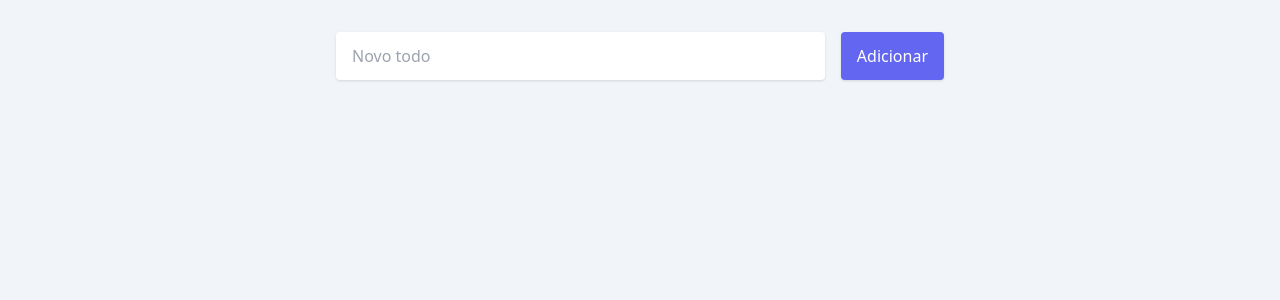
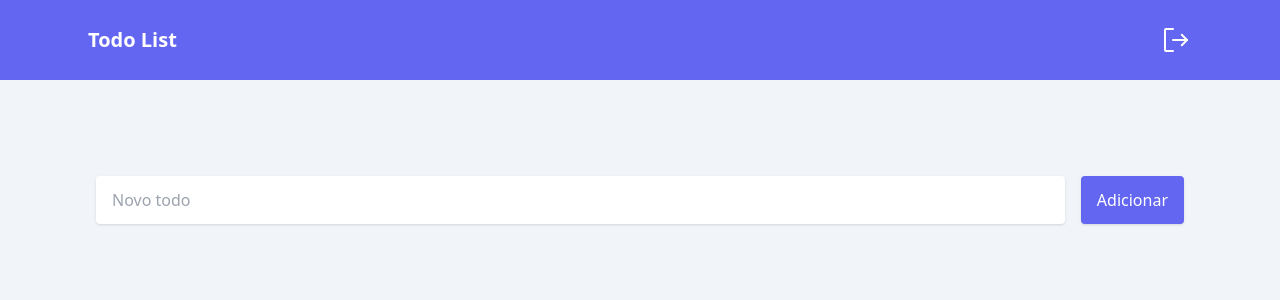
Before and after one commit to wandersonalwes/supabase-todolist, a React (Vite) app: page / in a window 1280 px wide. Shown: the top 300 px of the page. Built offline with nearby package versions, Linux system fonts and the light colour scheme.

Commit message:
feat: add header

```diff
--- /dev/null
+++ b/src/components/header.tsx
@@ -0,0 +1,14 @@
+import { SignOut } from "phosphor-react";
+
+export const Header = () => {
+  return (
+    <header className="bg-indigo-500">
+      <div className="py-6 mb-16 flex items-center gap-4 justify-between px-6 max-w-6xl mx-auto">
+        <h1 className="text-xl text-white font-bold">Todo List</h1>
+        <button>
+          <SignOut className="w-8 h-8 text-white" />
+        </button>
+      </div>
+    </header>
+  );
+};
--- a/src/pages/todo-list.tsx
+++ b/src/pages/todo-list.tsx
@@ -1,5 +1,6 @@
 import { FormEvent, useState } from "react";
 import { Button } from "../components/button";
+import { Header } from "../components/header";
 import { Input } from "../components/input";
 import { TodoItem, TodoType } from "../components/todo-item";
 
@@ -12,12 +13,12 @@ export const TodoList = () => {
 
     if (!todo) return;
     setTodos((state) => [
-      ...state,
       {
         id: new Date().getTime().toString(),
         is_complete: false,
         task: todo,
       },
+      ...state,
     ]);
     setTodo("");
   };
@@ -52,8 +53,10 @@ export const TodoList = () => {
   };
 
   return (
-    <form onSubmit={handleAddTodo} className="bg-slate-100 ">
-      <div className="min-h-screen flex items-center p-8 flex-col gap-3 max-w-2xl mx-auto">
+    <div className="bg-slate-100 min-h-screen">
+      <Header />
+      <form onSubmit={handleAddTodo}>
+        <div className="flex items-center p-8 flex-col gap-3 max-w-6xl mx-auto">
           <div className="flex gap-4 items-center w-full mb-8">
             <Input
               value={todo}
@@ -75,5 +78,6 @@ export const TodoList = () => {
           </div>
         </div>
       </form>
+    </div>
   );
 };
```
Lines whose indentation alone changed are shown as unchanged.
